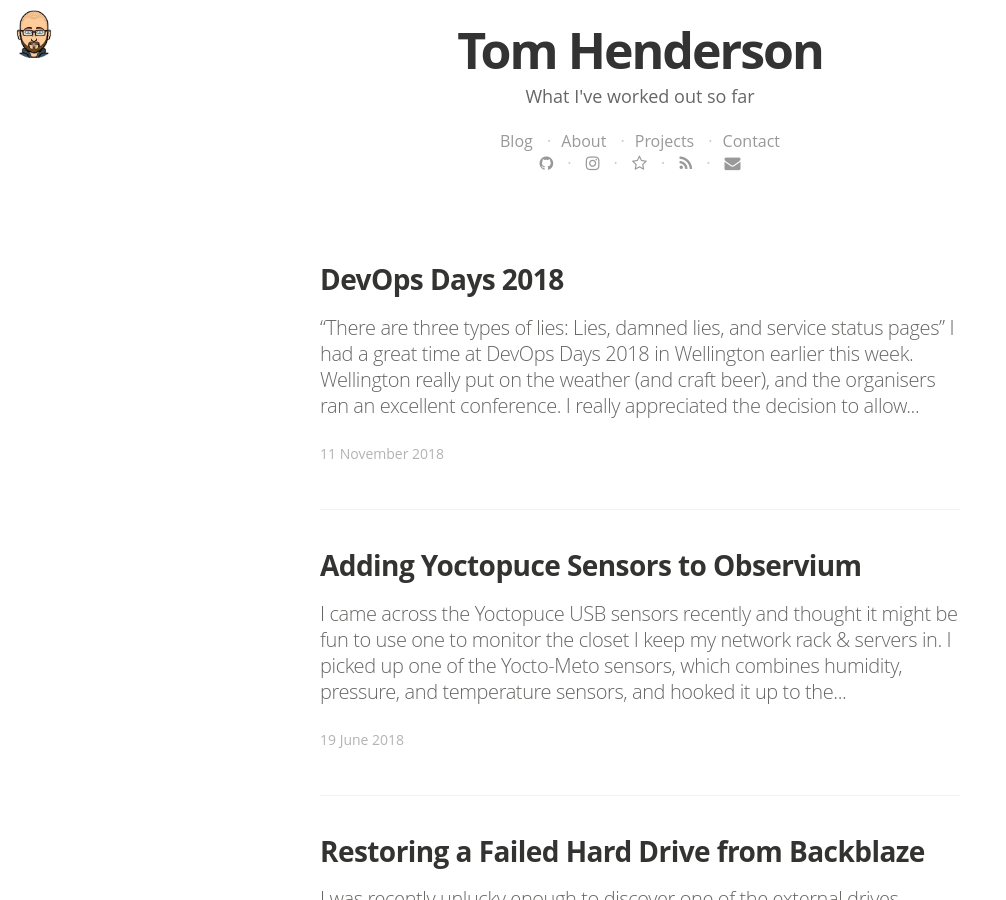
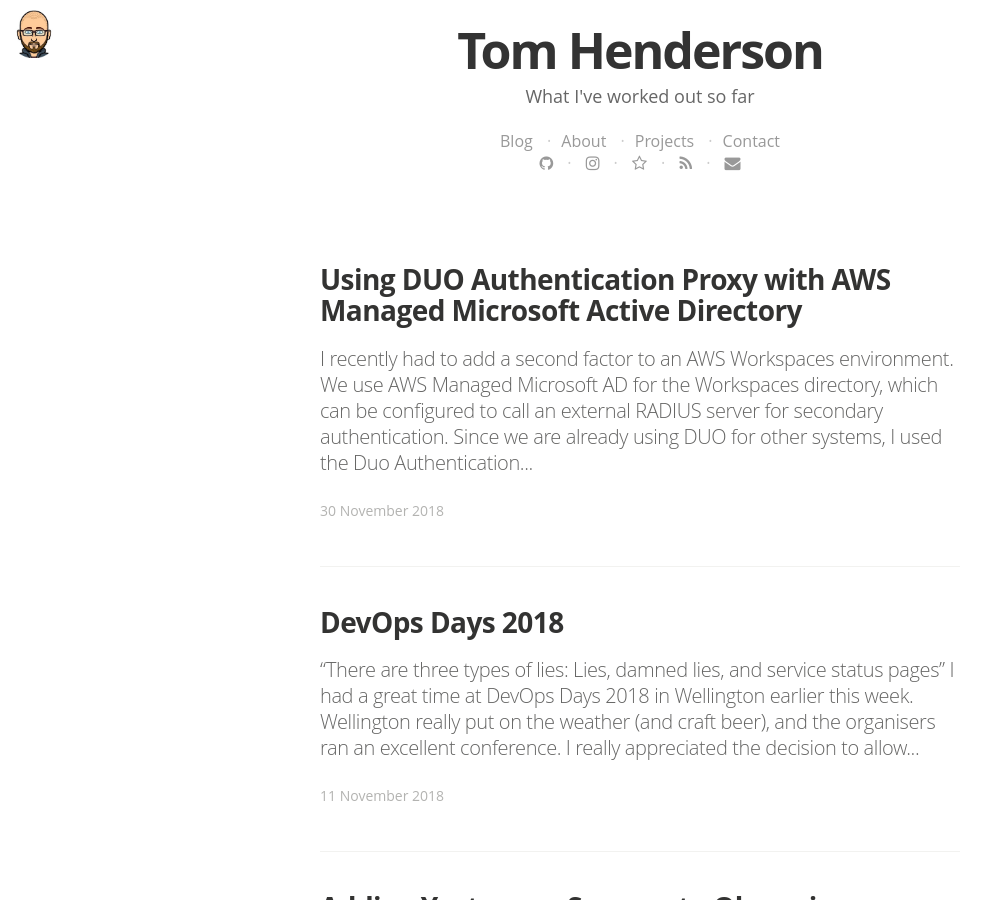
Before and after one commit to tom-henderson/tom-henderson.github.io, a Jekyll site: the page built from index.html, in a window 1280 px wide and 900 px high, scrolled down 509 px. Shown: the whole window, without its empty margins (0-1006 px from the left). Built offline with Jekyll 4.4.1, drawn with Linux system fonts in a browser that asks for light colours; nearby versions of some CDN libraries; some web fonts are replaced; the list of posts is cut into pages by our own code; some of the changed text lies outside the part shown.

Commit message:
Using DUO Authentication Proxy with AWS Managed Microsoft Active Directory

```diff
--- a/_drafts/2018-11-30-duo.md
+++ b/_posts/2018-11-30-duo.md
@@ -1,13 +1,13 @@
 ---
 layout: post
-title: DUO Authentication Proxy
+title: Using DUO Authentication Proxy with AWS Managed Microsoft Active Directory
 ---
 
 I recently had to add a second factor to an AWS Workspaces environment. We use [AWS Managed Microsoft AD](https://aws.amazon.com/directoryservice/) for the Workspaces directory, which can be configured to call an external RADIUS server for [secondary authentication](https://docs.aws.amazon.com/directoryservice/latest/admin-guide/ms_ad_mfa.html). Since we are already using DUO for other systems, I used the [Duo Authentication Proxy](https://duo.com/docs/authproxy_reference) to provide this second factor.
 
 ![](/assets/images/posts/2018-11-30-duo/duo-auth-proxy.png)
 
-The proxy needs to be built from source:
+The proxy needs to be built from source. For example, on Ubuntu:
 
 {% highlight bash %}
 apt-get install build-essential libssl-dev python-dev libffi-dev
```
Also changed, not shown: other parts of _posts/2018-11-30-duo.md (+3 -4 lines).
